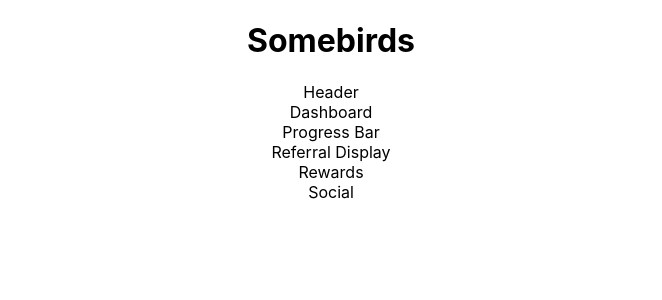
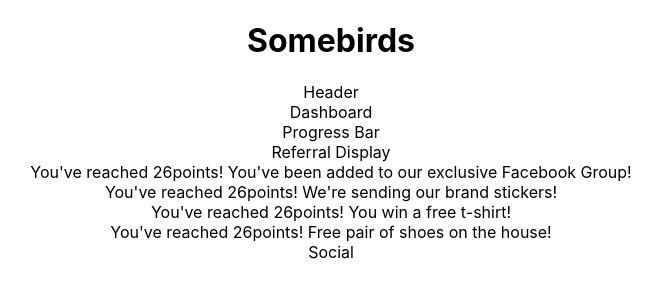
Before and after one commit to wan-li-va/ReferralApp, a React (Create React App) app: page / in a window 1280 px wide. Shown: the top 300 px of the page, without its empty margins (309-971 px from the left). Built offline with nearby package versions, Linux system fonts and the light colour scheme; no server answers.

Commit message:
first version reward

```diff
--- a/src/components/Dashboard.js
+++ b/src/components/Dashboard.js
@@ -5,17 +5,25 @@
 import Social from './Dashboard/Social.js';
 import NextReward from './Dashboard/NextReward.js';
 
+
+
+
 export default class Dashboard extends Component {
+
+
+
     constructor(props) {
         super(props);
         this.state = {
-            numReferrals: 0,
+            numReferrals: 26,
             nextAchievement: 10,
             referralCode: "",
-            rewards: {},
             hasShared: false,
         }
+
     }
+
+
 
     /*  Person info
         "id": {
@@ -35,6 +43,18 @@
             id
         get data we need
         */
+
+       const rewards = [
+        "You've reached " + this.state.numReferrals + "points! You've been added to our exclusive Facebook Group!" ,
+        "You've reached " + this.state.numReferrals + "points! We're sending our brand stickers!",
+        "You've reached " + this.state.numReferrals + "points! You win a free t-shirt!",
+        "You've reached " + this.state.numReferrals + "points! Free pair of shoes on the house!"
+    ]
+
+    this.setState({
+        rewards: rewards
+    })
+
     }
 
     render() {
@@ -49,7 +69,7 @@
                     numReferrals={this.state.numReferrals}
                     nextAchievement={this.state.nextAchievement} />
                 <ReferralDisplay code={this.state.referralCode} />
-                <Rewards rewards={this.state.rewards} />
+                <Rewards rewards={this.state.rewards} numReferrals={this.state.numReferrals} nextAchievement={this.state.nextAchievement}/>
                 <Social
                     referralCode={this.state.referralCode}
                     hasShared={this.state.hasShared} />
--- a/src/components/Dashboard/NextReward.js
+++ b/src/components/Dashboard/NextReward.js
@@ -1,6 +1,17 @@
 import React from 'react'
 
-const NextReward = () => {
+
+/*
+rewards, nextAchievement
+
+*/
+
+const nextReward = () => {
+
+}
+
+
+const NextReward = (props) => {
     return (
         <div></div>
     )
--- a/src/components/Dashboard/Rewards.js
+++ b/src/components/Dashboard/Rewards.js
@@ -1,9 +1,39 @@
 import React from 'react'
 
-const Rewards = () => {
+function calculateRewards(rewards, referralAmt) {
+    console.log(rewards)
+
+    let achieved = [];
+    for (let i = 1; i <= referralAmt; i++){
+            if(i = 10){
+                achieved.push(rewards[0]);
+            }
+            if(i = 25){
+                achieved.push(rewards[1]);
+            }
+            if(i = 50){
+                achieved.push(rewards[2]);
+            }
+            if(i = 100){
+                achieved.push(rewards[3]);
+            }
+    }
+
+    return achieved;
+}
+
+
+
+function Rewards(props) {
+
+    if (props.rewards){
     return (
-        <div>Rewards</div>
+        calculateRewards(props.rewards, props.numReferrals).map(reward => {
+            return <div>{reward}</div>
+        })
     )
+    }
+    return <div></div>
 }
 
 export default Rewards
```
